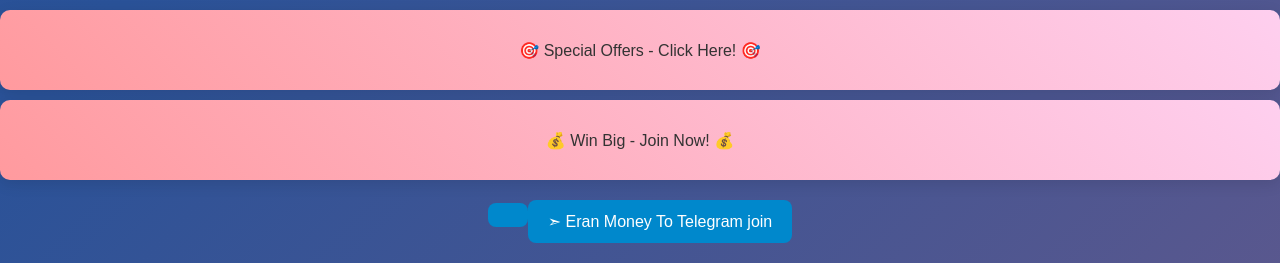
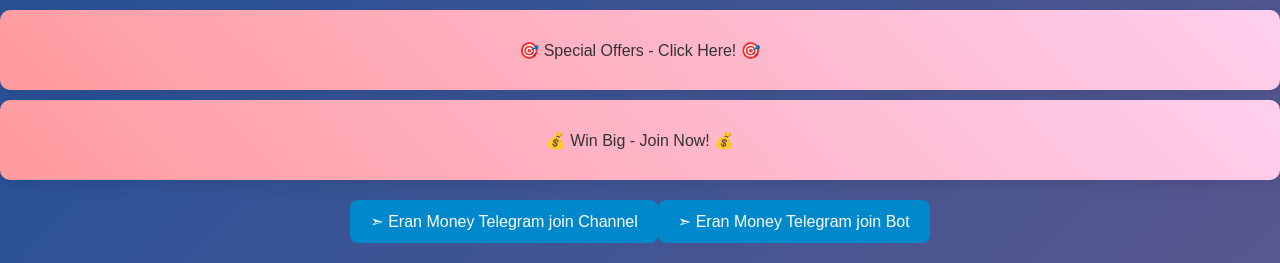
Before and after one commit to npk364/free-Recharge-, a Flask app: page /game in a window 1280 px wide. Shown: the part 1684-1947 px from the top of the page. Run offline with Flask 3, Linux system fonts and the light colour scheme.

Commit message:
Update index.html

```diff
--- a/templates/index.html
+++ b/templates/index.html
@@ -217,8 +217,9 @@
     <!-- Telegram Channel Button -->
 <div class="telegram-button-container">
     <a href="https://t.me/Eran_money281Officel" target="_blank" class="telegram-button">
+        ➣ Eran Money Telegram join Channel
         <a href="https://t.me/Eran_money281bot" target="_blank" class="telegram-button">
-        ➣ Eran Money To Telegram join
+        ➣ Eran Money Telegram join Bot
     </a>
 </div>
 
```
